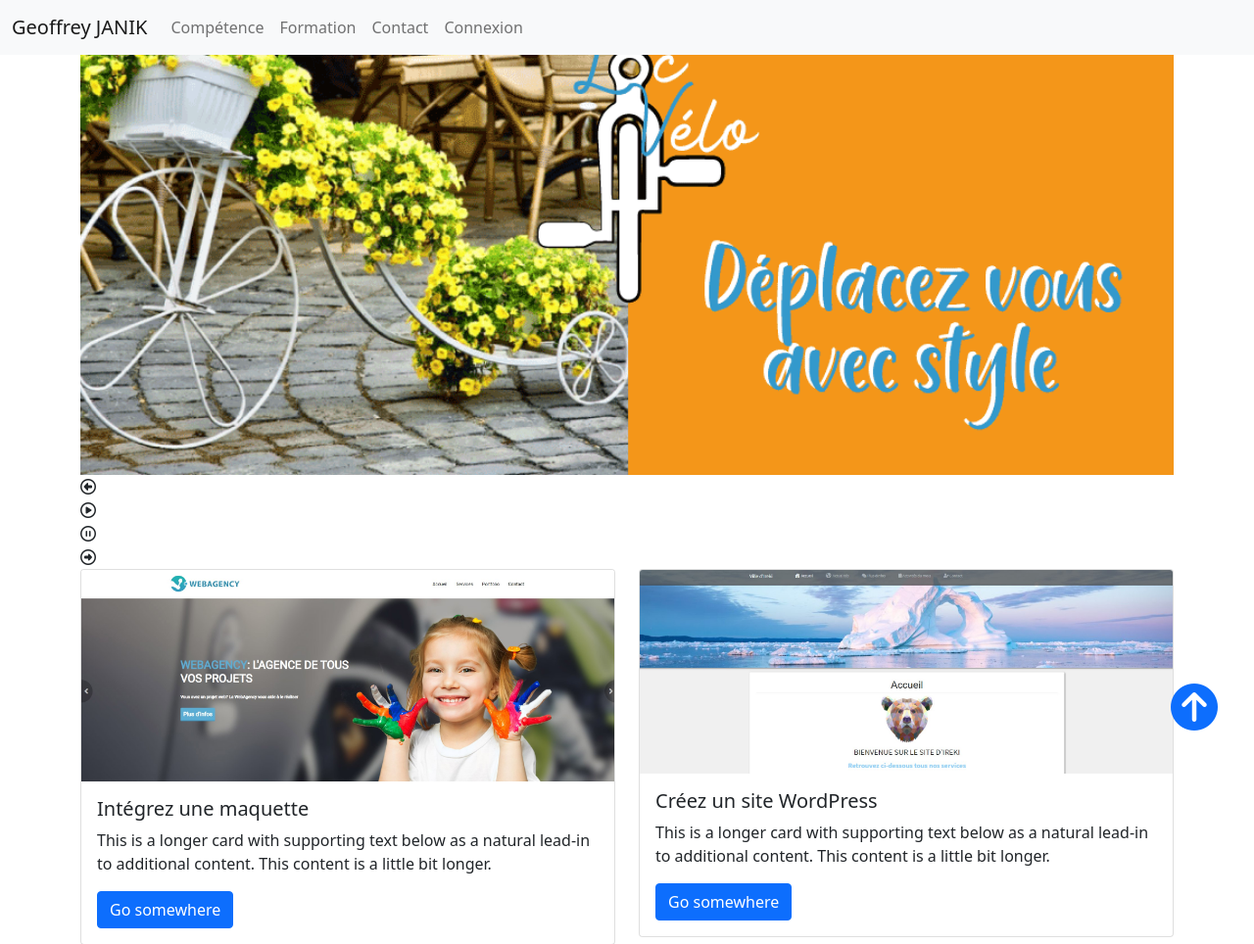
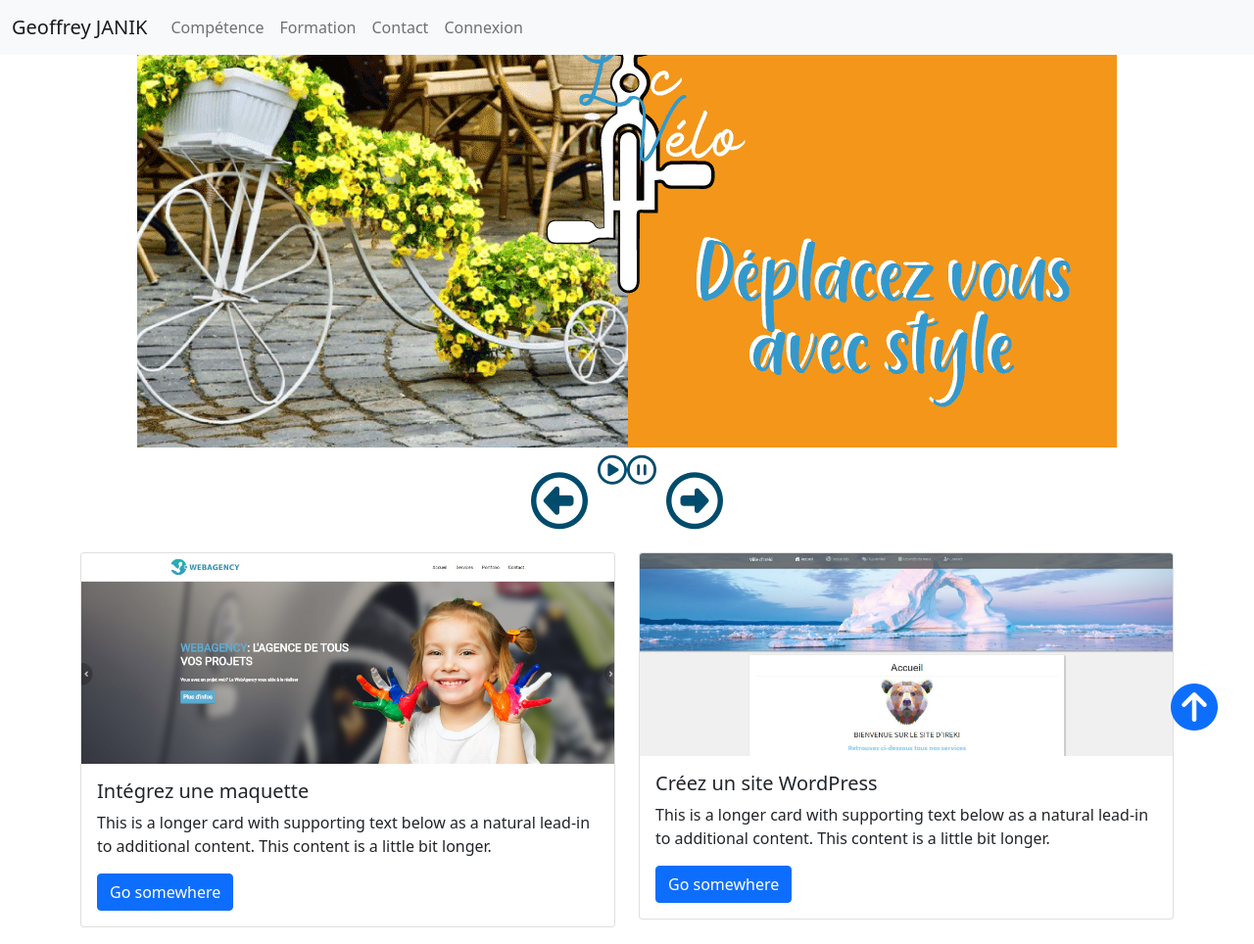
Before and after one commit to GeoJanik/Portfolio, a PHP site: page / in a window 1280 px wide. Shown: the top 964 px of the page at 98% size. Run offline with PHP 8.4, Linux system fonts and the light colour scheme; data that the repository does not hold is empty; some libraries are stand-ins or nearby versions.

Commit message:
css slider

```diff
--- a/public/css/style.css
+++ b/public/css/style.css
@@ -31,33 +31,56 @@ margin-top: 60px;
 
 }
 
-/* CUSTOMIZE THE CAROUSEL
-  -------------------------------------------------- */
-
-/* Carousel base class */
-.carousel {
-  margin-bottom: 4rem;
+/* SECTION SLIDER */
+#sectionSlider {
+    margin-top: 2%;
 }
 
-/* Since positioning the image, we need to help out the caption */
-.carousel-caption {
-  bottom: 3rem;
-  z-index: 10;
+#slider {
+    width: 1000px;
+    margin: auto;
 }
 
-/* Declare heights because of positioning of img element */
-.carousel-item {
-  height: 32rem;
+#slider>img {
+    width: 100%;
+    height: auto;
 }
 
-.carousel-item>img {
-  position: absolute;
-  top: 0;
-  left: 0;
-  min-width: 100%;
-  height: 32rem;
+#previous,
+#next {
+    cursor: pointer;
+    top: 183px;
+    font-size: 58px;
+    color: #004C6C;
+    padding: 10px;
 }
 
+.far:hover {
+    color: #3399cc;
+}
+
+#next {
+    right: 0;
+}
+
+#slider:hover #previous,
+#slider:hover #next {
+    opacity: 1;
+}
+
+#break,
+#play {
+    cursor: pointer;
+    font-size: 30px;
+    color: #004C6C;
+}
+
+.timer {
+    display: flex;
+    justify-content: center;
+    margin: auto;
+}
+/* FIN SECTION SLIDER */
 
 /* MARKETING CONTENT
   -------------------------------------------------- */
--- a/public/js/Slider.js
+++ b/public/js/Slider.js
@@ -7,10 +7,10 @@ class Slider {
         this.play = document.getElementById("play");
         this.break = document.getElementById("break");
         this.img = document.getElementById("imgSlider");
-        this.tab = new Array("public/img/velo.png", "public/img/velo1.png", "public/img/velo2.png");
+        this.tab = new Array("assets/img/velo.png", "assets/img/velo1.png", "assets/img/velo2.png");
         this.img.src = this.tab[0];
         this.init();
-        console.log(img);
+        console.log("hello");
     }
 
     // FONCTION POUR REGROUPER LES FONCTION DE MON SLIDER
```
